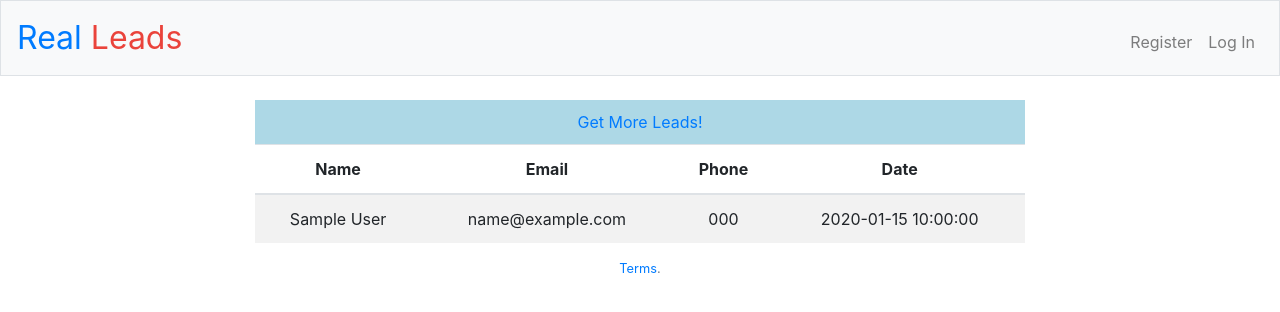
After one commit to justineshaw/fbv37, a Flask app: template templates/my_leads.html in a window 1280 px wide. The commit adds this page. Shown: the top 312 px of the page. Run offline with Flask 2, Linux system fonts and the light colour scheme; the template is opened without the code that fills it: most values are stand-ins (such as "Sample title", 1, 10 or a date in 2020); some libraries are stand-ins or nearby versions.

```diff
--- a/application.py
+++ b/application.py
@@ -57,9 +57,12 @@ from facebook_business.adobjects.page import Page
 from facebook_business.adobjects.targetingsearch import TargetingSearch
 from facebook_business.adobjects.user import User
 
+from sendgrid import SendGridAPIClient
+from sendgrid.helpers.mail import Mail, From, To
+
 # set path to environment variables
-env_path = Path('.gitignore') / '.env'
-load_dotenv(dotenv_path=env_path)
+# env_path = Path('.env')
+# load_dotenv(dotenv_path=env_path)
 
 # set app secret and app id
 FB_APP_SECRET = os.getenv("APP_SECRET")
@@ -455,11 +458,18 @@ def publish_ad():
         # reference leadgen_tos_accepted.py for questions
         page_id = request.form['page'] # '218711598949970' # abc realty
         FacebookAdsApi.init(access_token=g.user['access_token'], api_version='v3.3')
+
+        # another option to get page_access_token is to call User(id).get_accounts as outlined here https://developers.facebook.com/docs/marketing-api/guides/lead-ads/retrieving#webhooks
         result = Page(page_id).api_get( # api_get is the way to get a field from an object
             fields=['access_token'],
             params={},
         )
         page_access_token = result['access_token']
+        print("page_access_token - long?: " + str(page_access_token))
+
+        # add page_access_token to pages table for /webhook lead retrieval
+        db.execute("INSERT INTO pages (user_table_id, page_id, page_access_token) VALUES (:user_table_id, :page_id, :page_access_token)",
+                           user_table_id = session["id"], page_id = page_id, page_access_token = page_access_token)
 
         # get leadgen_tos_accepted from marketing api
         FacebookAdsApi.init(access_token=page_access_token, api_version='v3.3')
@@ -715,7 +725,7 @@ def set_email():
     return redirect("/")
 
 # retrieve lead and add to facebook
-@app.route("/webhook", methods=["GET", "POST"])
+@app.route("/webhook", methods=["POST"])
 def webhook():
 # reference: https://developers.facebook.com/docs/marketing-api/guides/lead-ads/retrieving
     print("running /webhook on application.py")
@@ -777,6 +787,18 @@ def webhook():
                     print(email)
 
                     # for each lead, call email_user function to send an email to user
+                    SENDGRID_API_KEY = os.getenv("SENDGRID_API_KEY")
+                    message = Mail(
+                        from_email=From('easyworkemail@gmail.com', 'Lead Bot'),
+                        to_emails=email,
+                        subject="You've Got A Lead!",
+                        html_content='<br><strong>Name: </strong>' + name + '<br><strong>Email: </strong>' + email + '<br><strong>Phone: </strong>' + phone + '<br><p>Thanks for using Real Leads!</p><br><a href="http://fbapp0111.herokuapp.com">Get More Leads!</a>')
+                    try:
+                        sg = SendGridAPIClient(SENDGRID_API_KEY)
+                        response = sg.send(message)
+                    except Exception as e:
+                        print("Error:")
+                        print(str(e))
 
         return redirect('/')
 
@@ -786,6 +808,15 @@ def webhook():
                 return "Verification token mismatch", 403
             return request.args["hub.challenge"], 200
         return "hello world", 200
+
+# display users leads in a table
+@app.route("/my_leads", methods=["GET", "POST"])
+@login_required
+def my_leads():
+    leads = db.execute("SELECT * FROM leads WHERE leads.page_id IN (SELECT page_id FROM pages WHERE user_table_id = :user_table_id)", user_table_id = session["id"])
+    count = len(leads)
+
+    return render_template("my_leads.html", leads = leads, count = count)
 
 @app.route("/terms", methods=["GET", "POST"])
 def terms():
--- a/requirements.txt
+++ b/requirements.txt
@@ -79,6 +79,7 @@ Pyphen==0.9.5
 PySocks==1.6.8
 python-dateutil==2.8.0
 python-dotenv==0.10.1
+python-http-client==3.1.0
 python-magic==0.4.15
 pytz==2018.5
 PyYAML==3.13
@@ -87,6 +88,7 @@ requests==2.19.1
 requests-oauthlib==1.0.0
 retrying==1.3.3
 s3transfer==0.2.0
+sendgrid==6.0.5
 six==1.11.0
 SQLAlchemy==1.2.12
 sqlparse==0.2.4
--- a/templates/layout.html
+++ b/templates/layout.html
@@ -135,8 +135,8 @@
             <div class="collapse navbar-collapse" id="navbar">
                 {% if session.id %}
                     <ul class="navbar-nav mr-auto mt-2">
-                        <li class="nav-item"><a class="nav-link" href="/"></a></li>
-                        <li class="nav-item"><a class="nav-link" href="/preview"></a></li>
+                        <li class="nav-item"><a class="nav-link" href="/my_leads">My Leads</a></li>
+                        <li class="nav-item"><a class="nav-link" href="/lead_ad_generator">Listing Lead Generator Tool</a></li>
                         <li class="nav-item"><a class="nav-link" href="/ads"></a></li>
                     </ul>
                     <ul class="navbar-nav ml-auto mt-2">
--- /dev/null
+++ b/templates/my_leads.html
@@ -0,0 +1,35 @@
+{% extends "layout.html" %}
+
+{% block title %}
+    Home
+{% endblock %}
+
+{% block main %}
+
+      <br>
+      <div class="container" style="max-width:800px">
+      <div class="table-responsive">
+        <a href="/lead_ad_generator" class=btn-block id="goback">Get More Leads!</a>
+        <table class="table table table-striped" align="center">
+          <thead>
+            <tr>
+              <th scope="col">Name</th>
+              <th scope="col">Email</th>
+              <th scope="col">Phone</th>
+              <th scope="col">Date</th>
+            </tr>
+          </thead>
+          <tbody>
+            {% for x in range(count) %}
+            <tr>
+              <td>{{ leads[x]["full_name"] }}</td>
+              <td>{{ leads[x]["email"] }}</td>
+              <td>{{ leads[x]["phone"] }}</td>
+              <td>{{ leads[x]["created_at"] }}</td>
+            </tr>
+            {% endfor %}
+          </tbody>
+        </table>
+      </div>
+      </div>
+{% endblock %}
```
